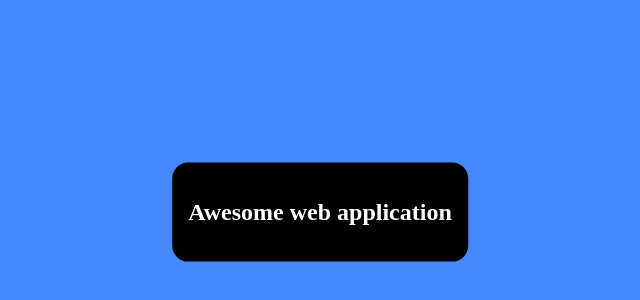
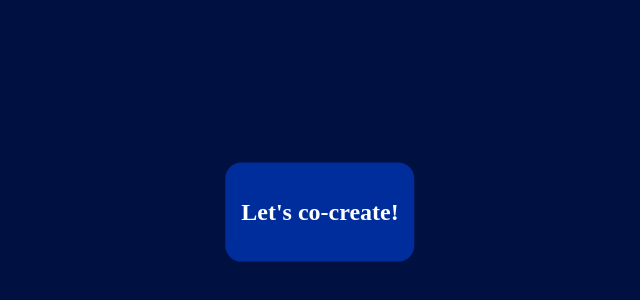
Before and after one commit to ramonvanstijn/web, a plain HTML site: page index.html in a window 1280 px wide. Shown: the part 188-488 px from the top of the page, without its empty margins (320-960 px from the left). Drawn offline with Linux system fonts and the light colour scheme.

Commit message:
Updated colors

```diff
--- a/index.html
+++ b/index.html
@@ -1,11 +1,11 @@
 <html>
 <head>
-  <title>Awesome web application</title>
+  <title>IBM Client Engineering</title>
   <style>
     body {
-      background-color: #4589ff; }
+      background-color: #001141; }
     section {
-      background: black;
+      background: #002d9c;
       color: white;
       border-radius: 1em;
       padding: 1em;
@@ -18,7 +18,7 @@
 </head>
 <body>
   <section>
-    <h1>Awesome web application</h1>
+    <h1>Let's co-create!</h1>
   </section>
 </body>
 </html>
```
